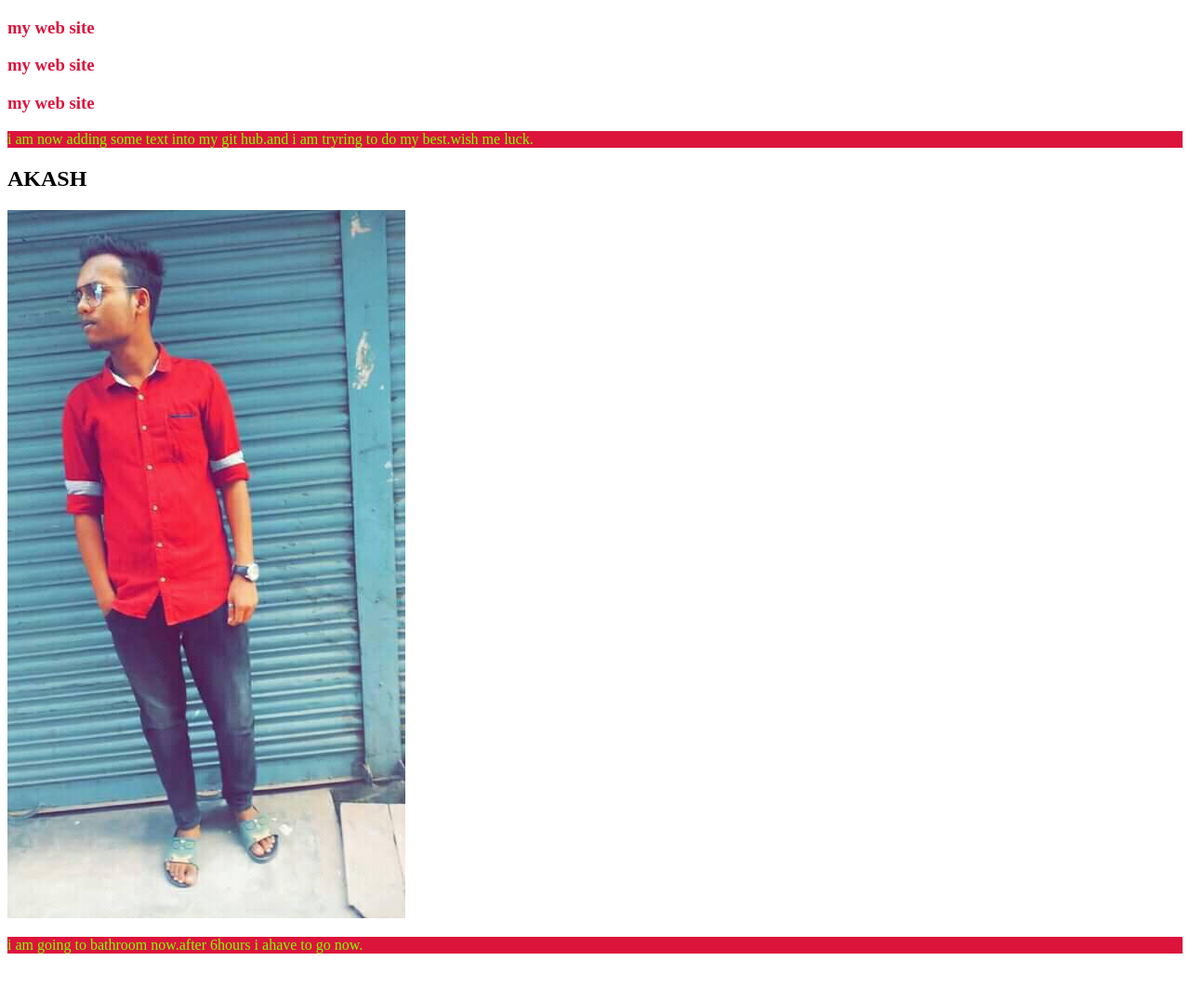
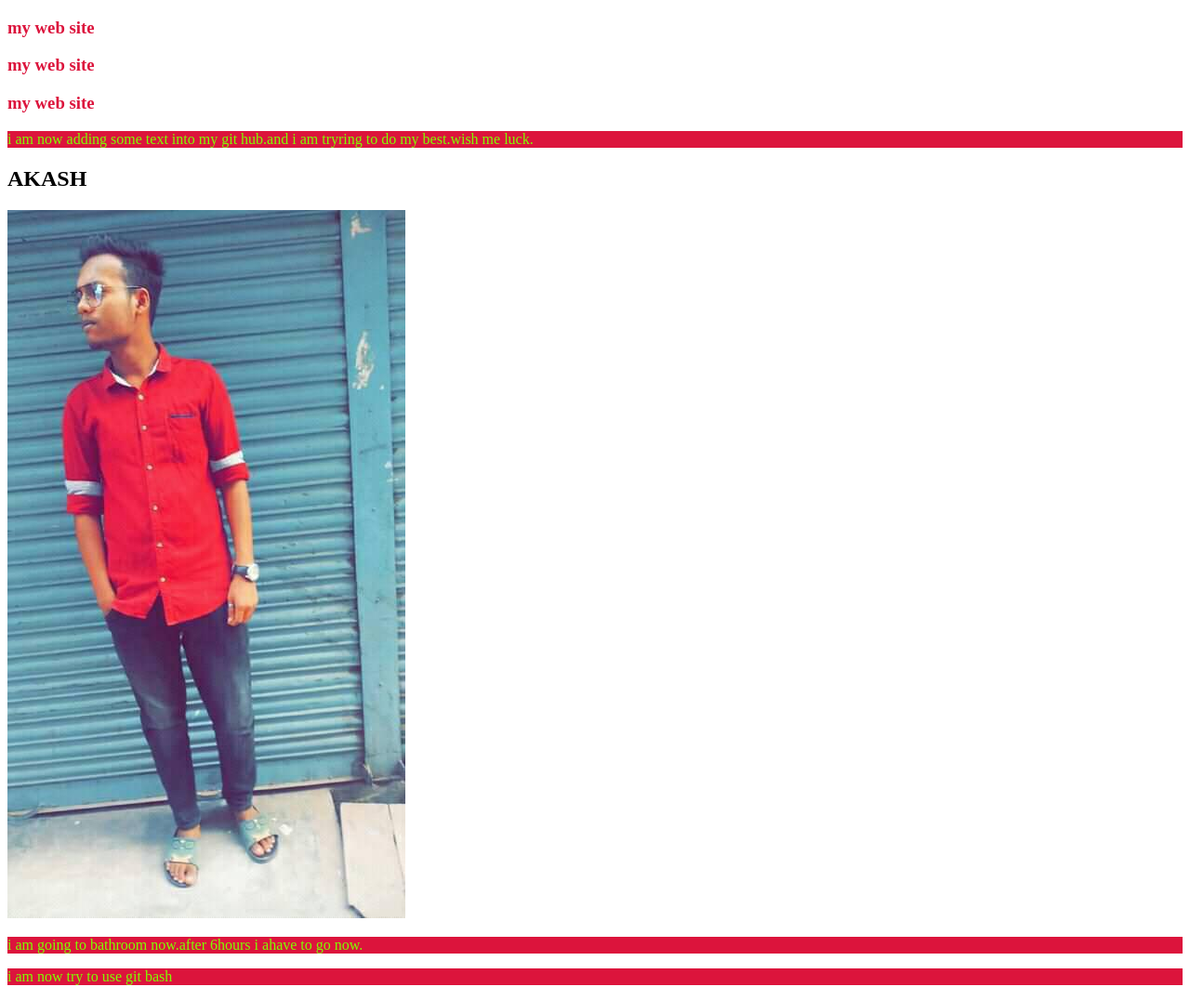
Before and after one commit to akashchakra5/my-third-repo, a plain HTML site: page index.html in a window 1280 px wide. Shown: the whole page at 93% size. Before the commit the page ends 1042 px from the top, so only its background shows below. Drawn offline with Linux system fonts and the light colour scheme.

Commit message:
new paragraph

```diff
--- a/index.html
+++ b/index.html
@@ -15,5 +15,6 @@
 <body>
 <img src="ash2.jpg" alt="my image">
 <p>i am going to bathroom now.after 6hours i ahave to go now.</p>
+<p>i am now try to use git bash</p>
 </body>
 </html>
```
